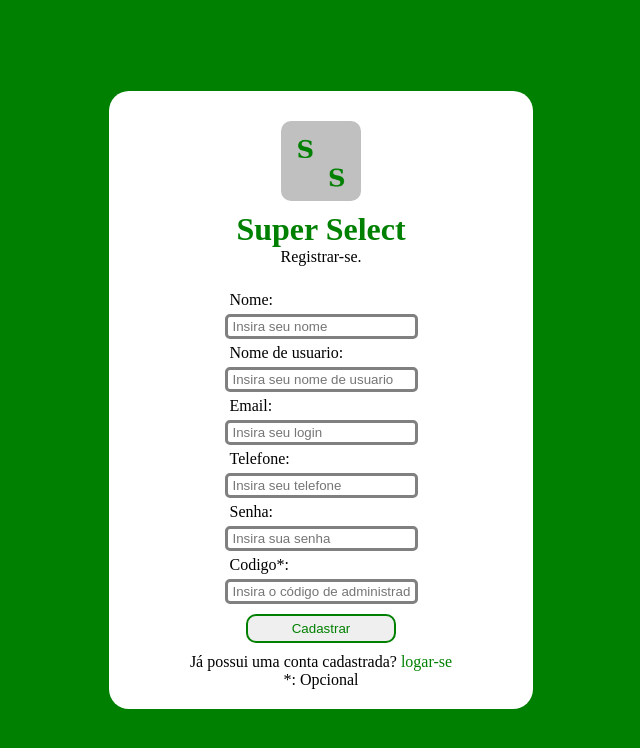
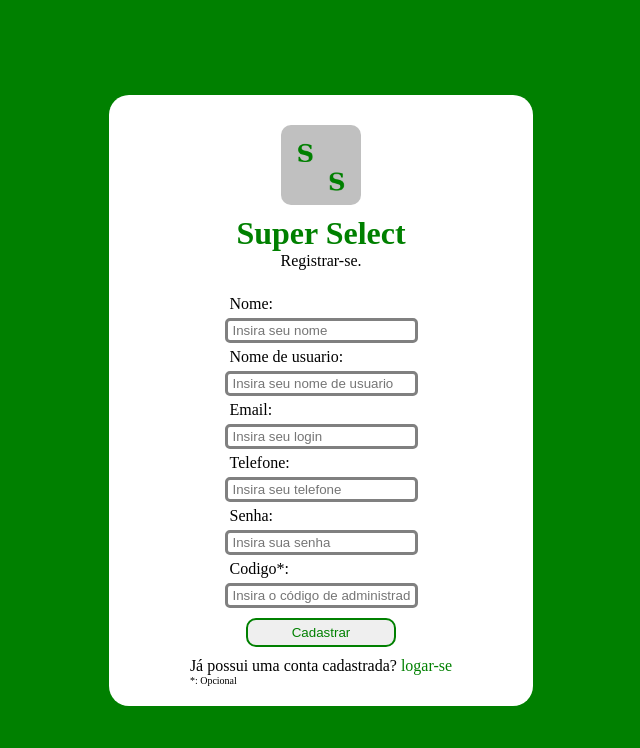
Before and after one commit to ademirMaltazard/Projeto-SuperSelect, a Flask app: page /registrar-se in a window 1280 px wide. Shown: the top 748 px of the page, without its empty margins (319-959 px from the left). Run offline with Flask 3, Linux system fonts and the light colour scheme; parts of the project's set-up code (start-up, migrations or seed data) failed here and were passed over.

Commit message:
adição do estilo da classe description

```diff
--- a/static/css/loginRegister.css
+++ b/static/css/loginRegister.css
@@ -56,6 +56,11 @@ input {
     padding: 2px 5px;
 }
 
+.description {
+    font-size: 10px;
+    display: flex;
+}
+
 .alert {
     font-size: 12px;
     margin-top: 3px;
```
